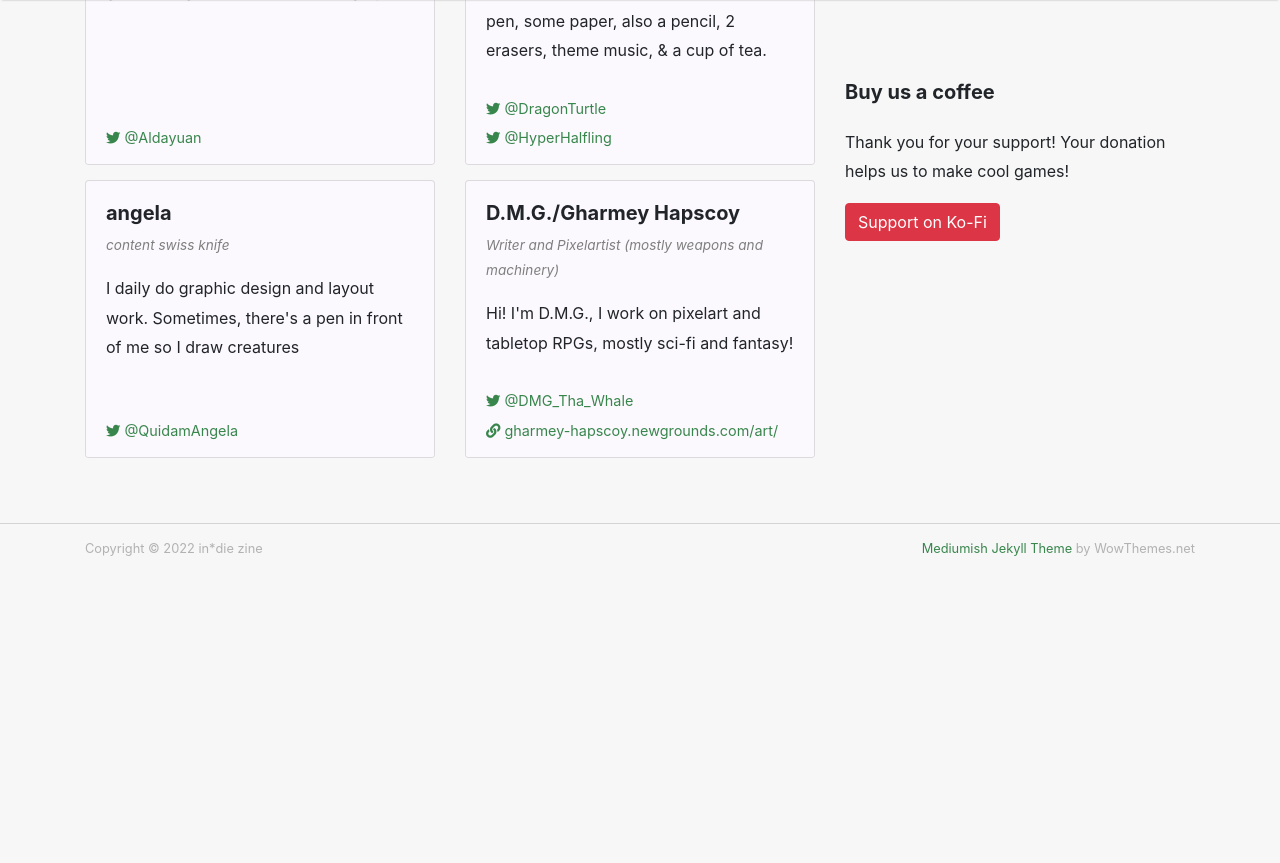
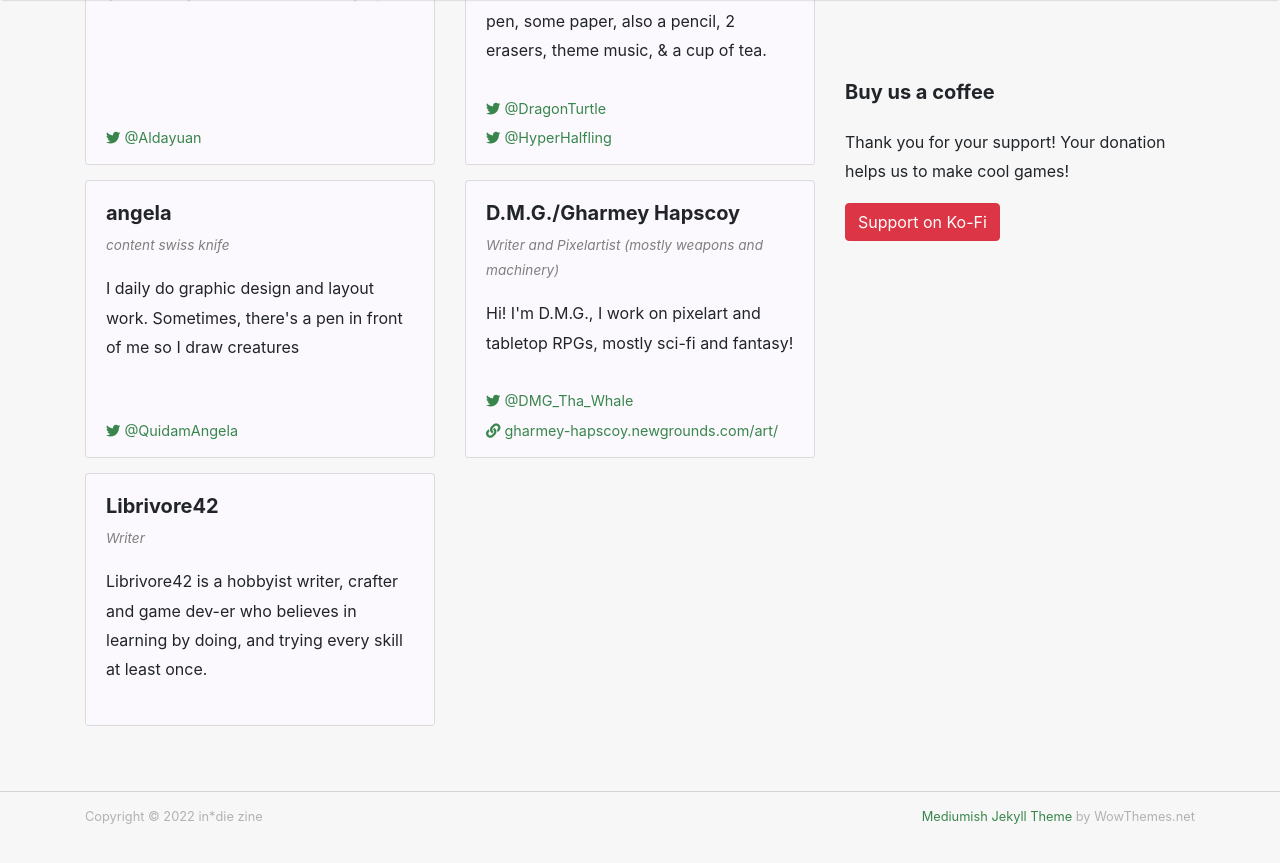
Before and after one commit to indie-zine/indie-zine.github.io, a Jekyll site: the page built from _pages/about.md, in a window 1280 px wide and 900 px high, scrolled down 1066 px. Shown: the top 863 px of the window. Built offline with Jekyll 4.4.1, drawn with Linux system fonts in a browser that asks for light colours; nearby versions of some CDN libraries; before the commit the page ends 1698 px from its top, so only the background shows below that.

Commit message:
Add Librivore42 avatar and byline

```diff
--- a/_config.yml
+++ b/_config.yml
@@ -33,6 +33,8 @@
   librivore42:
     name: Librivore42
     display_name: Librivore42
+    avatar: /assets/images/avatars/librivore42-avatar.png
+    description: "Librivore42 is a hobbyist writer, crafter and game dev-er who believes in learning by doing, and trying every skill at least once."
 
 # Plugins
 plugins:
--- a/_pages/about.md
+++ b/_pages/about.md
@@ -113,6 +113,26 @@
             </div>
           </div>
         </div>
+        <div class="card-deck contributors-row">
+          <div class="contributor card">
+            <div class="card-body">
+              <h5 class="card-title">Librivore42</h5>
+              <p class="card-role">Writer</p>
+              <p class="card-text">Librivore42 is a hobbyist writer, crafter and game dev-er who believes in learning by doing, and trying every skill at least once.</p>
+            </div>
+            <div class="card-footer">
+            </div>
+          </div>
+          <div class="contributor card" style="visibility:hidden">
+            <div class="card-body">
+              <h5 class="card-title">Title</h5>
+              <p class="card-role">Role</p>
+              <p class="card-text">Card text</p>
+            </div>
+            <div class="card-footer">
+            </div>
+          </div>
+        </div>
       </div>
 
     </div>
```
Also changed, not shown: assets/images/avatars/librivore42-avatar.png (added).
